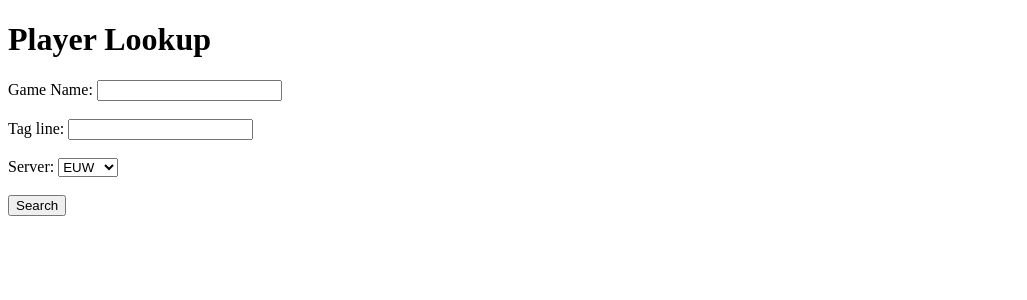
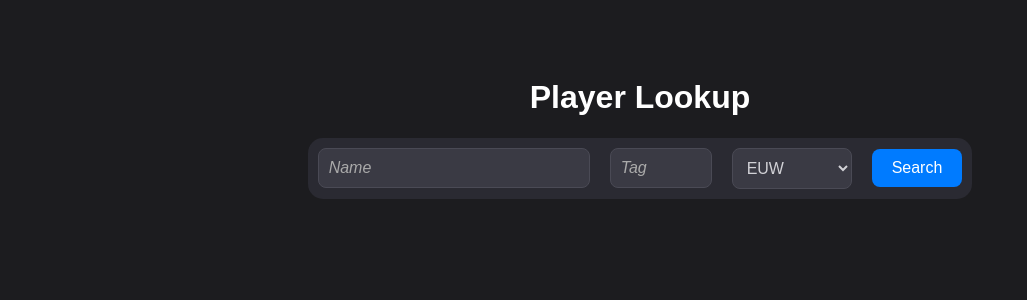
Before and after one commit to KermaJuuso/API-project, a Flask app: page / in a window 1280 px wide. Shown: the top 300 px of the page, without its empty margins (0-1027 px from the left). Run offline with Flask 3, Linux system fonts and the light colour scheme; parts of the project's set-up code (start-up, migrations or seed data) failed here and were passed over.

Commit message:
Simple style for homepage

```diff
--- a/profileApp/riot_api.py
+++ b/profileApp/riot_api.py
@@ -193,11 +193,15 @@ def champion_id_to_name(id):
     :param id: int, champion id
     :return:str, champion name
     """
-    with open("static/championData/champion.json", "r", encoding="utf-8") as file:
+
+    json_path = os.path.join(os.path.abspath(os.path.dirname(__file__)), 'static', 'championData', 'champion.json')
+    with open(json_path, "r", encoding="utf-8") as file:
         data = json.load(file)
 
     for champ_name, champ_data in data["data"].items():
-        if champ_data["key"] == str(id):  # Riot stores IDs as strings
+        if champ_data["key"] == str(id):
             return champ_name
 
     return "Unknown Champion"
+
+print(champion_id_to_name(1))
--- a/profileApp/static/style.css
+++ b/profileApp/static/style.css
@@ -1,45 +1,74 @@
 body {
     font-family: Arial, sans-serif;
-    background-color: #f4f4f4;
+    background-color: #1c1c1f;
     text-align: center;
     padding: 50px;
+    color: #d1d1d6;
 }
 
 h1 {
-    color: #333;
+    color: #ffffff;
 }
 
 form {
-    background: white;
-    padding: 20px;
-    border-radius: 10px;
-    box-shadow: 0px 0px 10px rgba(0, 0, 0, 0.1);
-    display: inline-block;
-    text-align: left;
+    background: #2a2a32;
+    padding: 10px;
+    border-radius: 15px;
+    display: flex;
+    justify-content: center;
+    align-items: center;
+    gap: 10px;
+    width: fit-content;
+    margin: auto;
 }
 
 label {
     font-weight: bold;
+    display: none;
 }
 
 input, select {
-    width: 100%;
-    padding: 8px;
-    margin: 5px 0 15px;
-    border: 1px solid #ccc;
-    border-radius: 5px;
+    background: #3a3a44;
+    color: #d1d1d6;
+    border: 1px solid #4a4a55;
+    border-radius: 8px;
+    padding: 10px;
+    font-size: 16px;
+    outline: none;
+    transition: border 0.2s ease-in-out;
+}
+
+input:focus, select:focus {
+    border: 1px solid #5a5a66;
+}
+
+#gameName {
+    width: 250px;
+}
+
+#tagLine {
+    width: 80px;
+}
+
+#region {
+    width: 120px;
 }
 
 button {
     background-color: #007bff;
     color: white;
-    padding: 10px;
+    padding: 10px 20px;
     border: none;
-    border-radius: 5px;
+    border-radius: 8px;
     cursor: pointer;
-    width: 100%;
+    font-size: 16px;
 }
 
 button:hover {
     background-color: #0056b3;
 }
+
+input::placeholder {
+    color: #aaa;
+    font-style: italic;
+}
--- a/profileApp/templates/index.html
+++ b/profileApp/templates/index.html
@@ -3,15 +3,16 @@
 <head>
     <meta charset="UTF-8">
     <title>PLAYER LOOKUP</title>
+    <link rel="stylesheet" href="{{ url_for('static', filename='style.css') }}">
 </head>
 <body>
     <h1>Player Lookup</h1>
     <form action="/profile" method="POST">
         <label for="gameName">Game Name:</label>
-        <input type="text" id="gameName" name="gameName" required><br><br>
+        <input type="text" id="gameName" name="gameName" placeholder="Name" required><br><br>
 
         <label for="tagLine">Tag line:</label>
-        <input type="text" id="tagLine" name="tagLine" required><br><br>
+        <input type="text" id="tagLine" name="tagLine"  placeholder="Tag" required><br><br>
 
         <label for="region">Server:</label>
         <select id="region" name="region">
```
